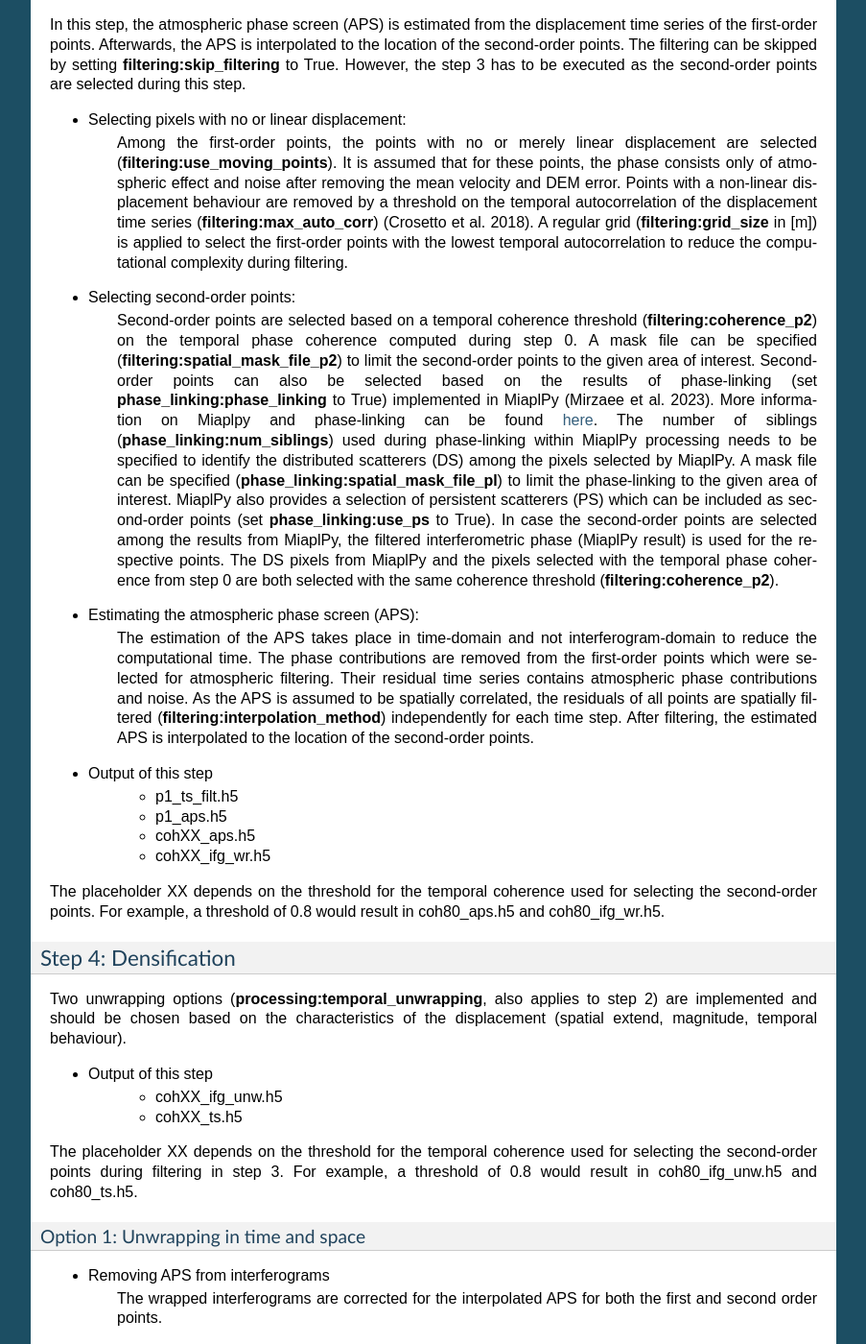
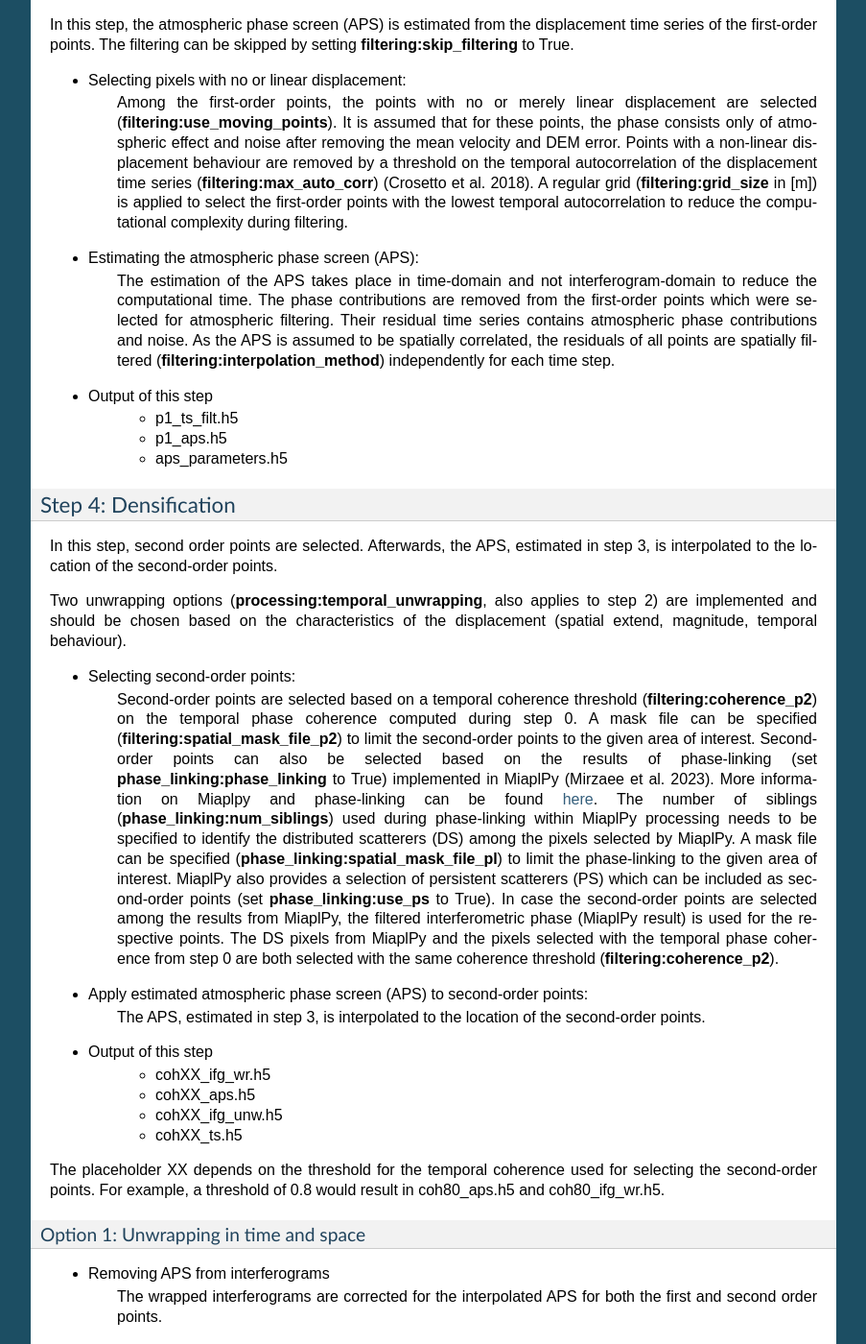
Before and after one commit to luhipi/sarvey, a Sphinx documentation site: the page built from docs/processing.rst, in a window 1280 px wide and 1400 px high, scrolled down 4470 px. Shown: the whole window at 96% size, without its empty margins (198-1101 px from the left). Built offline with Sphinx 7.4.7, drawn with Linux system fonts in a browser that asks for light colours; pages that are not in the unit, such as notebooks, are missing from menus; some of the changed lines change nothing that is shown.

Commit message:
update docs

```diff
--- a/docs/processing.rst
+++ b/docs/processing.rst
@@ -221,15 +221,32 @@ Step 3: Filtering
 ^^^^^^^^^^^^^^^^^
 
 In this step, the atmospheric phase screen (APS) is estimated from the displacement time series of the first-order points.
-Afterwards, the APS is interpolated to the location of the second-order points.
 The filtering can be skipped by setting **filtering:skip_filtering** to True.
-However, the step 3 has to be executed as the second-order points are selected during this step.
 
 - Selecting pixels with no or linear displacement:
     Among the first-order points, the points with no or merely linear displacement are selected (**filtering:use_moving_points**).
     It is assumed that for these points, the phase consists only of atmospheric effect and noise after removing the mean velocity and DEM error.
     Points with a non-linear displacement behaviour are removed by a threshold on the temporal autocorrelation of the displacement time series (**filtering:max_auto_corr**) (Crosetto et al. 2018).
     A regular grid (**filtering:grid_size** in [m]) is applied to select the first-order points with the lowest temporal autocorrelation to reduce the computational complexity during filtering.
+
+- Estimating the atmospheric phase screen (APS):
+    The estimation of the APS takes place in time-domain and not interferogram-domain to reduce the computational time.
+    The phase contributions are removed from the first-order points which were selected for atmospheric filtering.
+    Their residual time series contains atmospheric phase contributions and noise.
+    As the APS is assumed to be spatially correlated, the residuals of all points are spatially filtered (**filtering:interpolation_method**) independently for each time step.
+
+- Output of this step
+    - p1_ts_filt.h5
+    - p1_aps.h5
+    - aps_parameters.h5
+
+
+Step 4: Densification
+^^^^^^^^^^^^^^^^^^^^^
+
+In this step, second order points are selected. Afterwards, the APS, estimated in step 3, is interpolated to the location of the second-order points.
+
+Two unwrapping options (**processing:temporal_unwrapping**, also applies to step 2) are implemented and should be chosen based on the characteristics of the displacement (spatial extend, magnitude, temporal behaviour).
 
 - Selecting second-order points:
     Second-order points are selected based on a temporal coherence threshold (**filtering:coherence_p2**) on the temporal phase coherence computed during step 0.
@@ -242,33 +259,17 @@ However, the step 3 has to be executed as the second-order points are selected d
     In case the second-order points are selected among the results from MiaplPy, the filtered interferometric phase (MiaplPy result) is used for the respective points.
     The DS pixels from MiaplPy and the pixels selected with the temporal phase coherence from step 0 are both selected with the same coherence threshold (**filtering:coherence_p2**).
 
-- Estimating the atmospheric phase screen (APS):
-    The estimation of the APS takes place in time-domain and not interferogram-domain to reduce the computational time.
-    The phase contributions are removed from the first-order points which were selected for atmospheric filtering.
-    Their residual time series contains atmospheric phase contributions and noise.
-    As the APS is assumed to be spatially correlated, the residuals of all points are spatially filtered (**filtering:interpolation_method**) independently for each time step.
-    After filtering, the estimated APS is interpolated to the location of the second-order points.
+- Apply estimated atmospheric phase screen (APS) to second-order points:
+    The APS, estimated in step 3, is interpolated to the location of the second-order points.
 
 - Output of this step
-    - p1_ts_filt.h5
-    - p1_aps.h5
+    - cohXX_ifg_wr.h5
     - cohXX_aps.h5
-    - cohXX_ifg_wr.h5
+    - cohXX_ifg_unw.h5
+    - cohXX_ts.h5
 
 The placeholder XX depends on the threshold for the temporal coherence used for selecting the second-order points.
 For example, a threshold of 0.8 would result in coh80_aps.h5 and coh80_ifg_wr.h5.
-
-Step 4: Densification
-^^^^^^^^^^^^^^^^^^^^^
-
-Two unwrapping options (**processing:temporal_unwrapping**, also applies to step 2) are implemented and should be chosen based on the characteristics of the displacement (spatial extend, magnitude, temporal behaviour).
-
-- Output of this step
-    - cohXX_ifg_unw.h5
-    - cohXX_ts.h5
-
-The placeholder XX depends on the threshold for the temporal coherence used for selecting the second-order points during filtering in step 3.
-For example, a threshold of 0.8 would result in coh80_ifg_unw.h5 and coh80_ts.h5.
 
 Option 1: Unwrapping in time and space
 """"""""""""""""""""""""""""""""""""""
```
